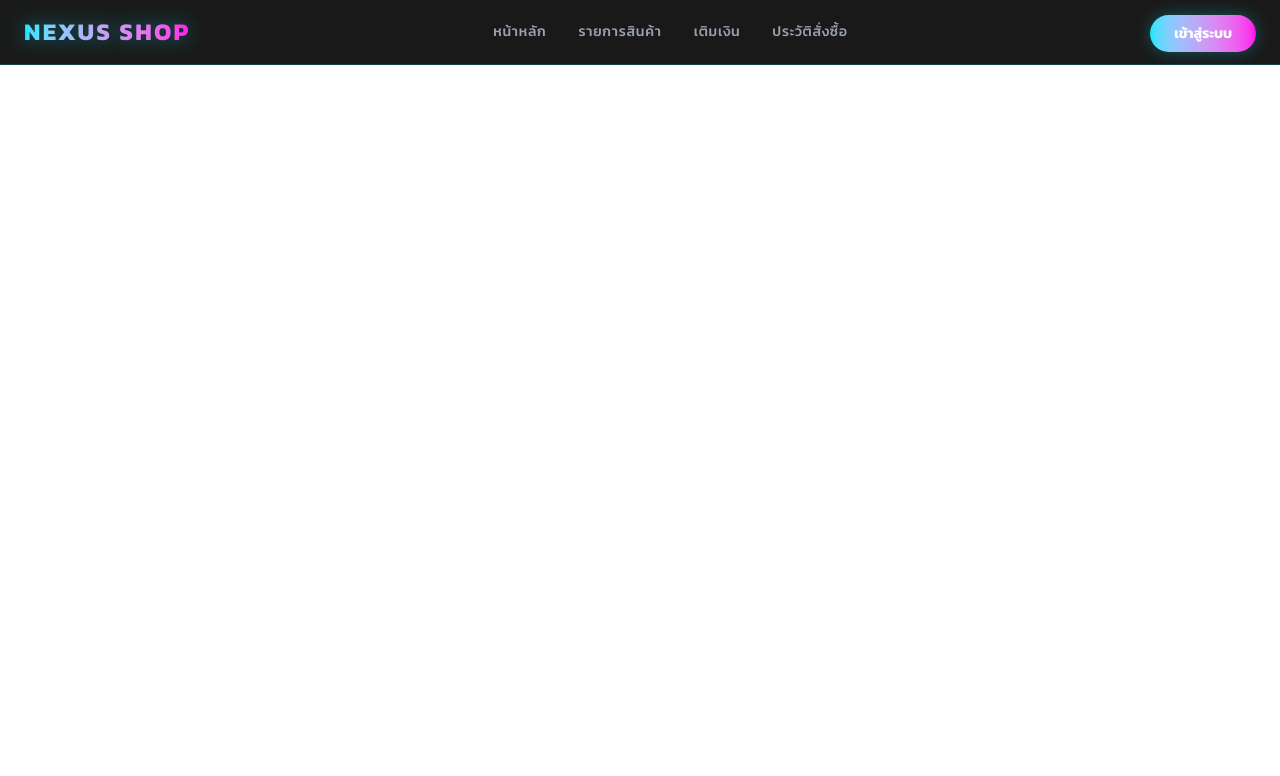
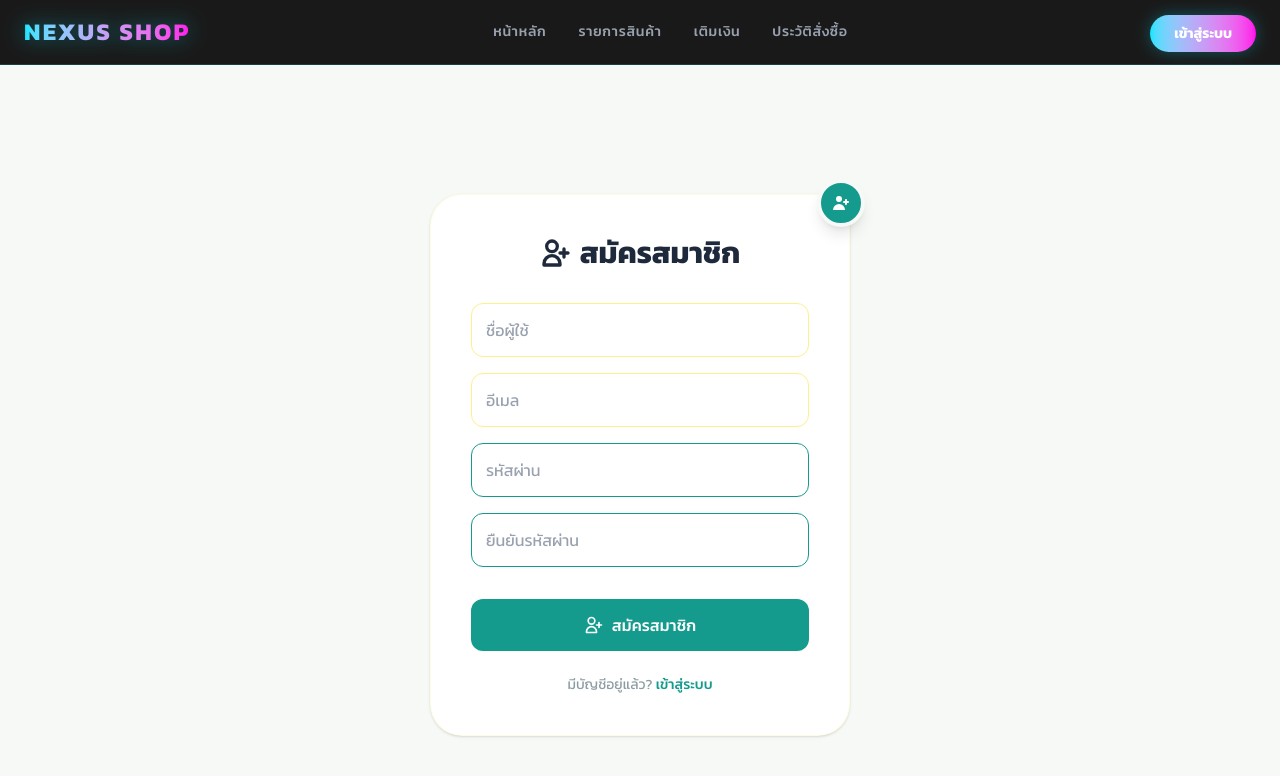
Before and after one commit to natthapongwanachai-cyber/nexus-shop, a Next.js app: page /register in a window 1280 px wide. Shown: the top 776 px of the page. Built offline with nearby package versions, Linux system fonts and the light colour scheme.

Commit message:
update register page UI to match login design

```diff
--- a/app/register/page.tsx
+++ b/app/register/page.tsx
@@ -1,8 +1,131 @@
+"use client";
+
+import { useState } from "react";
+import { Kanit } from "next/font/google";
+import Link from "next/link";
+import { useRouter } from "next/navigation";
+
+const kanit = Kanit({
+  weight: ['300', '400', '500', '600', '700'],
+  subsets: ['thai', 'latin']
+});
+
 export default function RegisterPage() {
+  const router = useRouter();
+  const [username, setUsername] = useState("");
+  const [email, setEmail] = useState("");
+  const [password, setPassword] = useState("");
+  const [confirmPassword, setConfirmPassword] = useState("");
+  const [isLoading, setIsLoading] = useState(false);
+
+  const handleRegister = async (e: React.FormEvent) => {
+    e.preventDefault();
+    if (password !== confirmPassword) {
+      alert("Passwords do not match!");
+      return;
+    }
+
+    setIsLoading(true);
+
+    await new Promise((resolve) => setTimeout(resolve, 1500));
+
+    console.log("Registration attempt:", { username, email, password });
+    setIsLoading(false);
+
+    router.push("/login");
+  };
+
   return (
-    <div className="flex min-h-screen flex-col items-center justify-center p-24 text-white">
-      <h1 className="text-4xl font-bold mb-4">Register</h1>
-      <p>Registration form will be displayed here.</p>
-    </div>
+    <main className={`min-h-screen bg-[#f7f9f6] flex items-center justify-center p-4 ${kanit.className}`}>
+      <div className="bg-white p-8 md:p-10 rounded-[2rem] w-full max-w-[420px] shadow-sm relative border border-yellow-100/50">
+
+        <div className="absolute -top-4 -right-4 bg-[#149b8d] text-white w-12 h-12 rounded-full flex items-center justify-center shadow-lg border-4 border-[#f7f9f6]">
+          <svg xmlns="http://www.w3.org/2000/svg" className="h-5 w-5" viewBox="0 0 20 20" fill="currentColor">
+            <path d="M8 9a3 3 0 100-6 3 3 0 000 6zM8 11a6 6 0 016 6H2a6 6 0 016-6zM16 7a1 1 0 10-2 0v1h-1a1 1 0 100 2h1v1a1 1 0 102 0v-1h1a1 1 0 100-2h-1V7z" />
+          </svg>
+        </div>
+
+        <div className="text-center mb-8">
+          <h1 className="text-3xl font-bold text-[#1e293b] flex items-center justify-center gap-2">
+            <svg xmlns="http://www.w3.org/2000/svg" className="h-8 w-8 text-[#1e293b]" fill="none" viewBox="0 0 24 24" stroke="currentColor" strokeWidth={2.5}>
+              <path strokeLinecap="round" strokeLinejoin="round" d="M18 9v3m0 0v3m0-3h3m-3 0h-3m-2-5a4 4 0 11-8 0 4 4 0 018 0zM3 20a6 6 0 0112 0v1H3v-1z" />
+            </svg>
+            สมัครสมาชิก
+          </h1>
+        </div>
+
+        <form onSubmit={handleRegister} className="flex flex-col gap-4">
+
+          <div>
+            <input
+              type="text"
+              value={username}
+              onChange={(e) => setUsername(e.target.value)}
+              required
+              className="w-full bg-white border border-[#fef08a] rounded-xl p-3.5 text-gray-700 placeholder-gray-400 focus:outline-none focus:border-[#149b8d] focus:ring-1 focus:ring-[#149b8d] transition-all"
+              placeholder="ชื่อผู้ใช้"
+            />
+          </div>
+
+          <div>
+            <input
+              type="email"
+              value={email}
+              onChange={(e) => setEmail(e.target.value)}
+              required
+              className="w-full bg-white border border-[#fef08a] rounded-xl p-3.5 text-gray-700 placeholder-gray-400 focus:outline-none focus:border-[#149b8d] focus:ring-1 focus:ring-[#149b8d] transition-all"
+              placeholder="อีเมล"
+            />
+          </div>
+
+          <div>
+            <input
+              type="password"
+              value={password}
+              onChange={(e) => setPassword(e.target.value)}
+              required
+              className="w-full bg-white border border-[#149b8d] rounded-xl p-3.5 text-gray-700 placeholder-gray-400 focus:outline-none focus:border-[#149b8d] focus:ring-1 focus:ring-[#149b8d] transition-all"
+              placeholder="รหัสผ่าน"
+            />
+          </div>
+
+          <div>
+            <input
+              type="password"
+              value={confirmPassword}
+              onChange={(e) => setConfirmPassword(e.target.value)}
+              required
+              className="w-full bg-white border border-[#149b8d] rounded-xl p-3.5 text-gray-700 placeholder-gray-400 focus:outline-none focus:border-[#149b8d] focus:ring-1 focus:ring-[#149b8d] transition-all"
+              placeholder="ยืนยันรหัสผ่าน"
+            />
+          </div>
+
+          <button
+            type="submit"
+            disabled={isLoading}
+            className={`w-full mt-4 bg-[#149b8d] hover:bg-[#118276] text-white font-medium py-3.5 rounded-xl transition-all flex items-center justify-center gap-2 ${isLoading ? 'opacity-70 cursor-not-allowed' : ''}`}
+          >
+            {isLoading ? (
+              <svg className="animate-spin -ml-1 mr-3 h-5 w-5 text-white" xmlns="http://www.w3.org/2000/svg" fill="none" viewBox="0 0 24 24">
+                <circle className="opacity-25" cx="12" cy="12" r="10" stroke="currentColor" strokeWidth="4"></circle>
+                <path className="opacity-75" fill="currentColor" d="M4 12a8 8 0 018-8V0C5.373 0 0 5.373 0 12h4zm2 5.291A7.962 7.962 0 014 12H0c0 3.042 1.135 5.824 3 7.938l3-2.647z"></path>
+              </svg>
+            ) : (
+              <svg xmlns="http://www.w3.org/2000/svg" className="h-5 w-5" fill="none" viewBox="0 0 24 24" stroke="currentColor" strokeWidth={2}>
+                <path strokeLinecap="round" strokeLinejoin="round" d="M18 9v3m0 0v3m0-3h3m-3 0h-3m-2-5a4 4 0 11-8 0 4 4 0 018 0zM3 20a6 6 0 0112 0v1H3v-1z" />
+              </svg>
+            )}
+            {isLoading ? "กำลังสร้างบัญชี..." : "สมัครสมาชิก"}
+          </button>
+        </form>
+
+        <div className="flex flex-col items-center gap-2 text-sm mt-6">
+          <p className="text-[#8c9ca3]">
+            มีบัญชีอยู่แล้ว? <Link href="/login" className="text-[#149b8d] hover:underline font-medium">เข้าสู่ระบบ</Link>
+          </p>
+        </div>
+
+      </div>
+    </main>
   );
 }
```
